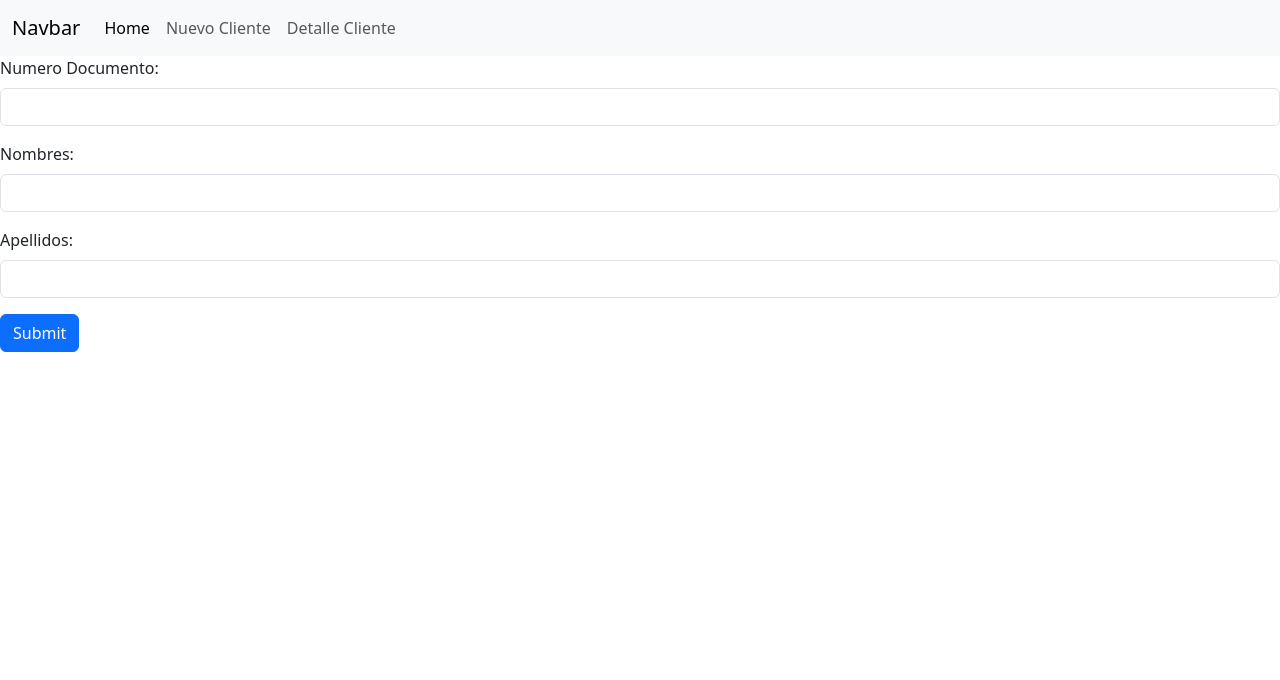
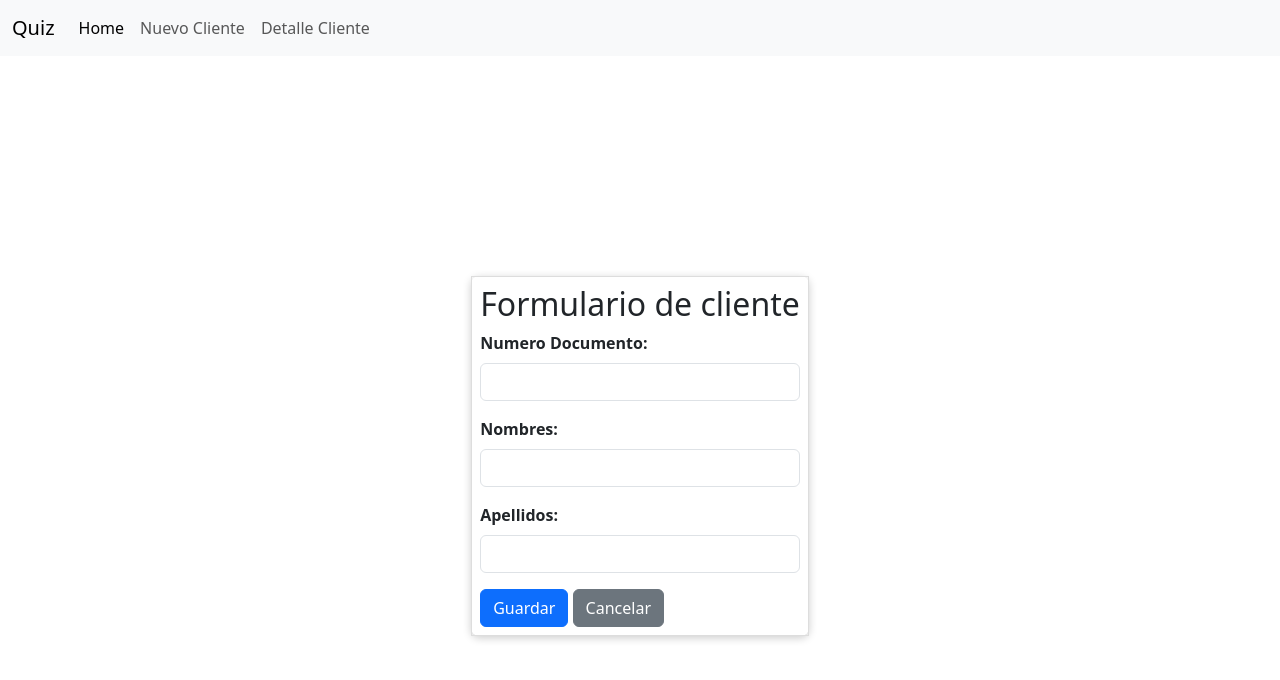
Before and after one commit to JhoanP10s/Pagina_Quiz, a plain HTML site: page nuevo_cliente.html in a window 1280 px wide. Drawn offline with nearby package versions, Linux system fonts and the light colour scheme.

Commit message:
Version 2.1

```diff
--- a/css/index.css
+++ b/css/index.css
@@ -1,8 +1,39 @@
-table, th, td {
-    border: 1px solid;
-    color: black;
+table {
+    margin: auto;
+    border-collapse: collapse;
+    box-shadow: 0px 2px 8px rgba(0,0,0,0.2);
+}
+
+th, td {
+
+    border-top: 1px solid red;
+    border-bottom: 1px solid red;
+    padding: 8px;
+    text-align: center;
+}
+
+th {
+    background-color: #eee;
+
 }
 
 form {
+    text-align: center;
     margin:auto;
 }
+
+div h2 {
+    text-align: center;
+}
+
+.action {
+    display: inline-block;
+    border: none;
+    background-color: #ddd;
+    padding: 8px 16px;
+    cursor: pointer;
+}
+
+.action:hover {
+    background-color: #bbb;
+}
--- a/nuevo_cliente.html
+++ b/nuevo_cliente.html
@@ -5,7 +5,7 @@
     <meta http-equiv="X-UA-Compatible" content="IE=edge">
     <meta name="viewport" content="width=device-width, initial-scale=1.0">
     <title>Nuevo Cliente</title>
-    <link href="style.css" rel="stylesheet">
+    <link rel="stylesheet" type="text/css" href="./css/nuevo_cliente.css" media="screen">
     <link href="https://cdn.jsdelivr.net/npm/bootstrap@5.3.0-alpha3/dist/css/bootstrap.min.css" rel="stylesheet" integrity="sha384-KK94CHFLLe+nY2dmCWGMq91rCGa5gtU4mk92HdvYe+M/SXH301p5ILy+dN9+nJOZ" crossorigin="anonymous">
     <link href="https://cdn.jsdelivr.net/npm/bootstrap@5.3.0-alpha3/dist/js/bootstrap.bundle.min.js" crossorigin="anonymous">
 </head>
@@ -14,7 +14,7 @@
 
     <nav class="navbar navbar-expand-lg bg-body-tertiary">
         <div class="container-fluid">
-          <a class="navbar-brand" href="#">Navbar</a>
+          <a class="navbar-brand" href="#">Quiz</a>
           <button class="navbar-toggler" type="button" data-bs-toggle="collapse" data-bs-target="#navbarNav" aria-controls="navbarNav" aria-expanded="false" aria-label="Toggle navigation">
             <span class="navbar-toggler-icon"></span>
           </button>
@@ -35,6 +35,13 @@
         </div>
       </nav>
 
+    <!--Formulario-->
+
+  <div class="formulario">
+    <table>
+      <tr>
+        <td>
+          <h2>Formulario de cliente</h2>
           <form>
             <div class="mb-3">
               <label for="exampleInputEmail1" class="form-label">Numero Documento:</label>
@@ -48,7 +55,14 @@
               <label for="exampleInputPassword1" class="form-label">Apellidos:</label>
               <input type="text" class="form-control" id="exampleInputPassword1">
             </div>
-        <button type="submit" class="btn btn-primary">Submit</button>
+            <button type="submit" class="btn btn-primary">Guardar</button>
+            <button type="reset" class="btn btn-secondary">Cancelar</button>
           </form>
+        </td>
+      </tr>
+    </table>
+  </div>
+
+
 </body>
 </html>
```
Also changed, not shown: cliente_detalle.html (+21 -2 lines), index.html (+10 -6 lines). Lines whose indentation alone changed are shown as unchanged.
